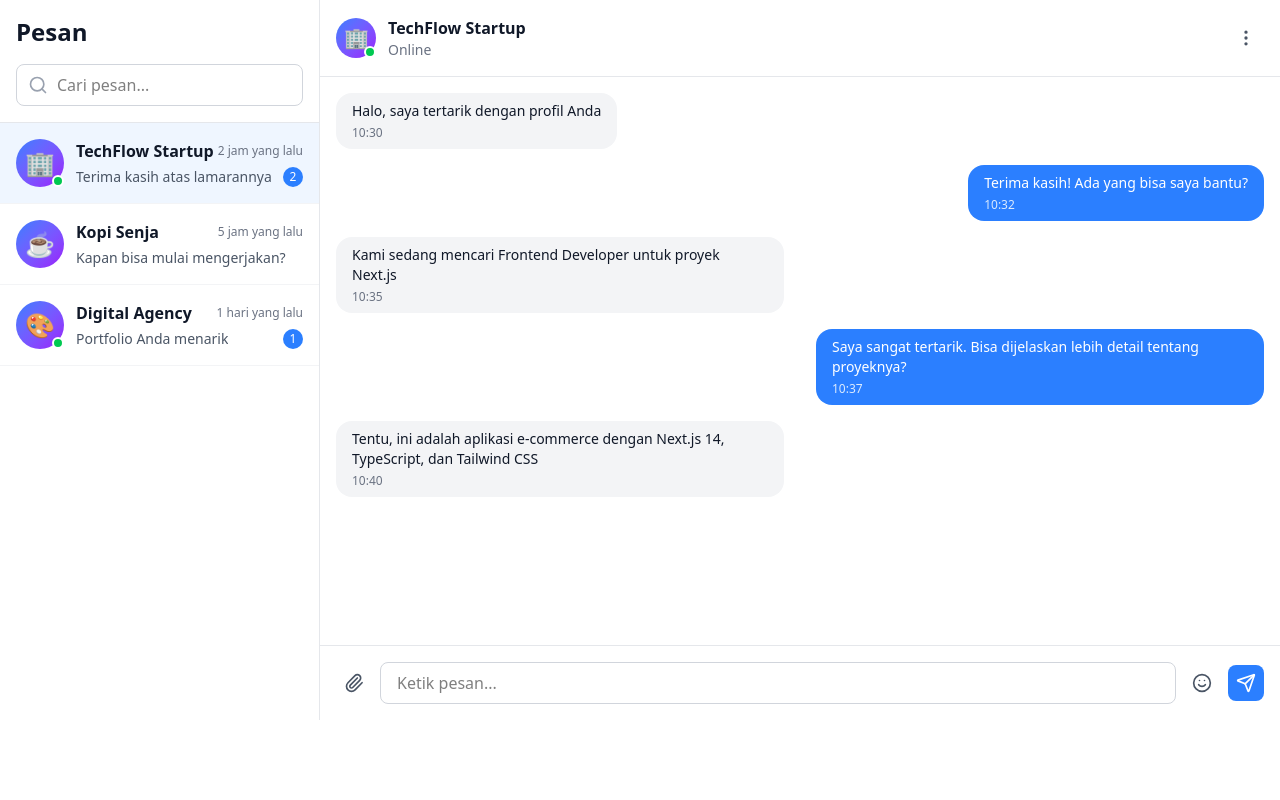
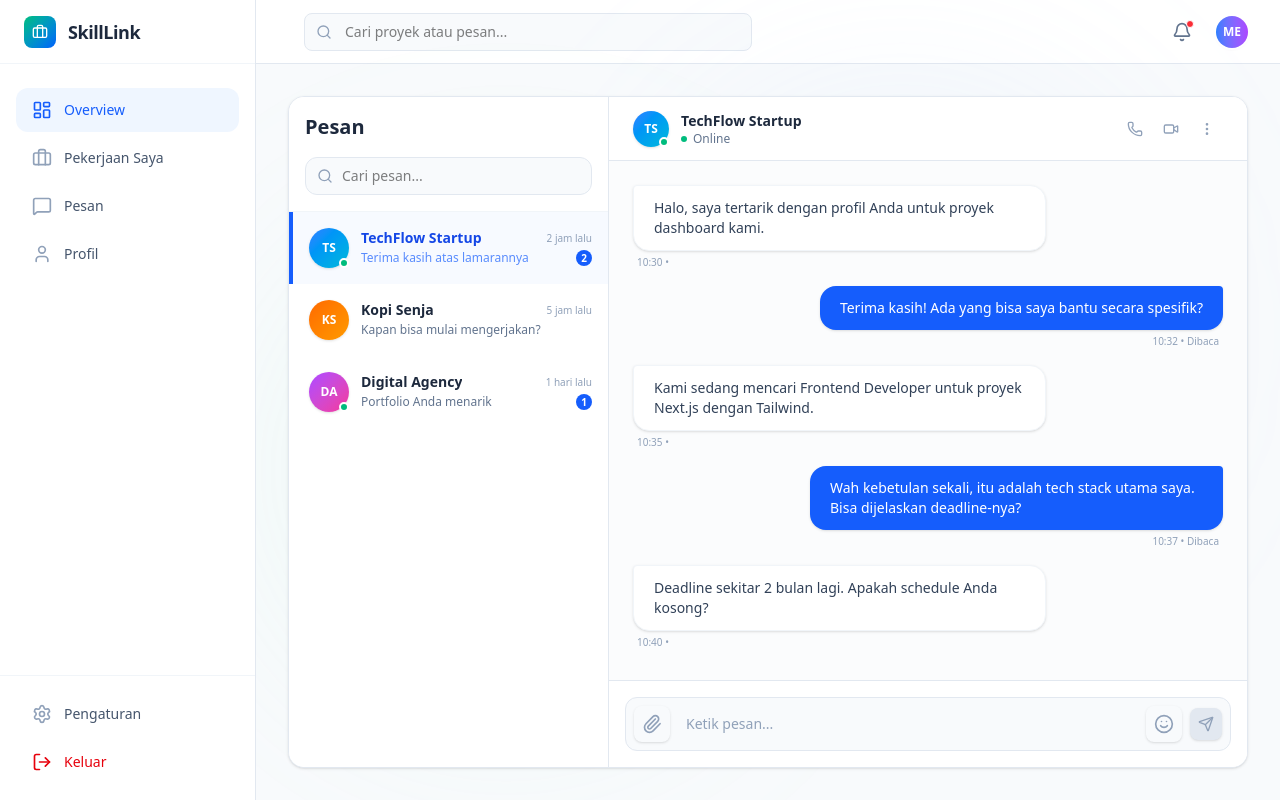
Before and after one commit to KodingMulu/SkillLink, a Next.js app in the folder web/: page /dashboard/freelancer/messages in a window 1280 px wide. Built offline with nearby package versions, Linux system fonts and the light colour scheme.

Commit message:
update: change messages screen

```diff
--- a/web/src/app/auth/login/page.tsx
+++ b/web/src/app/auth/login/page.tsx
@@ -132,7 +132,7 @@ export default function LoginPage() {
               </label>
             </div>
             <Link
-              href="/auth/forget-password"
+              href="/auth/forgot-password"
               className="text-sm text-blue-600 hover:text-blue-700 font-medium hover:underline"
             >
               Lupa password?
--- a/web/src/app/dashboard/freelancer/messages/page.tsx
+++ b/web/src/app/dashboard/freelancer/messages/page.tsx
@@ -1,7 +1,8 @@
 'use client';
 
 import { useState } from 'react';
-import { Send, Search, MoreVertical, Paperclip, Smile } from 'lucide-react';
+import DashboardLayout from '../../DashboardLayout'; // Sesuaikan path import
+import { Send, Search, MoreVertical, Paperclip, Smile, Phone, Video } from 'lucide-react';
 
 interface Message {
   id: string;
@@ -15,6 +16,8 @@ interface Chat {
   id: string;
   name: string;
   avatar: string;
+  initial: string; // Menambahkan inisial untuk fallback avatar
+  color: string; // Untuk variasi warna avatar
   lastMessage: string;
   timestamp: string;
   unread: number;
@@ -26,70 +29,75 @@ export default function MessagesPage() {
   const [messageText, setMessageText] = useState('');
   const [searchQuery, setSearchQuery] = useState('');
 
-  // Data dummy untuk daftar chat
+  // Data dummy yang disesuaikan styling-nya
   const chats: Chat[] = [
     {
       id: '1',
       name: 'TechFlow Startup',
-      avatar: '🏢',
+      avatar: '',
+      initial: 'TS',
+      color: 'from-blue-500 to-cyan-500',
       lastMessage: 'Terima kasih atas lamarannya',
-      timestamp: '2 jam yang lalu',
+      timestamp: '2 jam lalu',
       unread: 2,
       online: true
     },
     {
       id: '2',
       name: 'Kopi Senja',
-      avatar: '☕',
+      avatar: '',
+      initial: 'KS',
+      color: 'from-orange-500 to-amber-500',
       lastMessage: 'Kapan bisa mulai mengerjakan?',
-      timestamp: '5 jam yang lalu',
+      timestamp: '5 jam lalu',
       unread: 0,
       online: false
     },
     {
       id: '3',
       name: 'Digital Agency',
-      avatar: '🎨',
+      avatar: '',
+      initial: 'DA',
+      color: 'from-purple-500 to-pink-500',
       lastMessage: 'Portfolio Anda menarik',
-      timestamp: '1 hari yang lalu',
+      timestamp: '1 hari lalu',
       unread: 1,
       online: true
     }
   ];
 
-  // Data dummy untuk pesan
   const [messages, setMessages] = useState<Message[]>([
     {
       id: '1',
-      text: 'Halo, saya tertarik dengan profil Anda',
+      text: 'Halo, saya tertarik dengan profil Anda untuk proyek dashboard kami.',
       sender: 'other',
       timestamp: '10:30',
       read: true
     },
     {
       id: '2',
-      text: 'Terima kasih! Ada yang bisa saya bantu?',
+      text: 'Terima kasih! Ada yang bisa saya bantu secara spesifik?',
       sender: 'me',
       timestamp: '10:32',
       read: true
     },
     {
       id: '3',
-      text: 'Kami sedang mencari Frontend Developer untuk proyek Next.js',
+      text: 'Kami sedang mencari Frontend Developer untuk proyek Next.js dengan Tailwind.',
       sender: 'other',
       timestamp: '10:35',
       read: true
     },
     {
       id: '4',
-      text: 'Saya sangat tertarik. Bisa dijelaskan lebih detail tentang proyeknya?',
+      text: 'Wah kebetulan sekali, itu adalah tech stack utama saya. Bisa dijelaskan deadline-nya?',
       sender: 'me',
       timestamp: '10:37',
       read: true
     },
     {
       id: '5',
-      text: 'Tentu, ini adalah aplikasi e-commerce dengan Next.js 14, TypeScript, dan Tailwind CSS',
+      text: 'Deadline sekitar 2 bulan lagi. Apakah schedule Anda kosong?',
       sender: 'other',
       timestamp: '10:40',
       read: false
@@ -111,61 +119,68 @@ export default function MessagesPage() {
   };
 
   const selectedChatData = chats.find(chat => chat.id === selectedChat);
-
   const filteredChats = chats.filter(chat =>
     chat.name.toLowerCase().includes(searchQuery.toLowerCase())
   );
 
   return (
-    <div className="flex h-[calc(100vh-80px)] bg-gray-50">
+    <DashboardLayout role="freelancer">
+      {/* Container utama dibuat rounded dan shadow agar menyatu dengan dashboard card */}
+      <div className="bg-white rounded-2xl border border-slate-200 shadow-sm overflow-hidden h-[calc(100vh-8rem)] flex">
+
         {/* Sidebar - Daftar Chat */}
-      <div className="w-80 bg-white border-r border-gray-200 flex flex-col">
-        {/* Header */}
-        <div className="p-4 border-b border-gray-200">
-          <h1 className="text-2xl font-bold text-gray-900 mb-4">Pesan</h1>
-
-          {/* Search Bar */}
+        <div className="w-80 border-r border-slate-200 flex flex-col bg-white">
+          {/* Header Sidebar */}
+          <div className="p-4 border-b border-slate-100">
+            <h1 className="text-xl font-bold text-slate-800 mb-4">Pesan</h1>
             <div className="relative">
-            <Search className="absolute left-3 top-1/2 transform -translate-y-1/2 text-gray-400 w-5 h-5" />
+              <Search className="absolute left-3 top-1/2 transform -translate-y-1/2 text-slate-400 w-4 h-4" />
               <input
                 type="text"
                 placeholder="Cari pesan..."
                 value={searchQuery}
                 onChange={(e) => setSearchQuery(e.target.value)}
-              className="w-full pl-10 pr-4 py-2 border border-gray-300 rounded-lg focus:outline-none focus:ring-2 focus:ring-blue-500"
+                className="w-full pl-9 pr-4 py-2 bg-slate-50 border border-slate-200 rounded-xl text-sm focus:outline-none focus:ring-2 focus:ring-blue-500/20 focus:border-blue-500 transition-all"
               />
             </div>
           </div>
 
-        {/* Daftar Chat */}
-        <div className="flex-1 overflow-y-auto">
+          {/* List Chat */}
+          <div className="flex-1 overflow-y-auto custom-scrollbar">
             {filteredChats.map((chat) => (
               <div
                 key={chat.id}
                 onClick={() => setSelectedChat(chat.id)}
-              className={`p-4 border-b border-gray-100 cursor-pointer hover:bg-gray-50 transition ${
-                selectedChat === chat.id ? 'bg-blue-50' : ''
+                className={`p-4 cursor-pointer hover:bg-slate-50 transition-colors border-l-4 ${
+                  selectedChat === chat.id
+                    ? 'bg-blue-50/50 border-blue-600'
+                    : 'border-transparent'
                 }`}
               >
                 <div className="flex items-start space-x-3">
                   <div className="relative">
-                  <div className="w-12 h-12 bg-gradient-to-br from-blue-500 to-purple-600 rounded-full flex items-center justify-center text-2xl">
-                    {chat.avatar}
+                    {/* Avatar Gradient Style */}
+                    <div className={`w-10 h-10 bg-gradient-to-br ${chat.color} rounded-full flex items-center justify-center text-white text-xs font-bold shadow-sm`}>
+                      {chat.initial}
                     </div>
                     {chat.online && (
-                    <div className="absolute bottom-0 right-0 w-3 h-3 bg-green-500 rounded-full border-2 border-white"></div>
+                      <div className="absolute bottom-0 right-0 w-2.5 h-2.5 bg-emerald-500 rounded-full border-2 border-white"></div>
                     )}
                   </div>
 
                   <div className="flex-1 min-w-0">
-                  <div className="flex items-center justify-between mb-1">
-                    <h3 className="font-semibold text-gray-900 truncate">{chat.name}</h3>
-                    <span className="text-xs text-gray-500">{chat.timestamp}</span>
+                    <div className="flex items-center justify-between mb-0.5">
+                      <h3 className={`text-sm font-semibold truncate ${selectedChat === chat.id ? 'text-blue-700' : 'text-slate-800'}`}>
+                        {chat.name}
+                      </h3>
+                      <span className="text-[10px] text-slate-400">{chat.timestamp}</span>
                     </div>
                     <div className="flex items-center justify-between">
-                    <p className="text-sm text-gray-600 truncate">{chat.lastMessage}</p>
+                      <p className={`text-xs truncate ${selectedChat === chat.id ? 'text-blue-600/70' : 'text-slate-500'}`}>
+                        {chat.lastMessage}
+                      </p>
                       {chat.unread > 0 && (
-                      <span className="ml-2 bg-blue-500 text-white text-xs rounded-full w-5 h-5 flex items-center justify-center">
+                        <span className="ml-2 bg-blue-600 text-white text-[10px] font-bold rounded-full w-4 h-4 flex items-center justify-center">
                           {chat.unread}
                         </span>
                       )}
@@ -177,65 +192,76 @@ export default function MessagesPage() {
           </div>
         </div>
 
-      {/* Area Chat */}
+        {/* Area Chat Utama */}
         {selectedChat ? (
           <div className="flex-1 flex flex-col bg-white">
-          {/* Header Chat */}
-          <div className="p-4 border-b border-gray-200 flex items-center justify-between">
+            {/* Chat Header */}
+            <div className="h-16 px-6 border-b border-slate-200 flex items-center justify-between bg-white/80 backdrop-blur-sm z-10">
               <div className="flex items-center space-x-3">
                 <div className="relative">
-                <div className="w-10 h-10 bg-gradient-to-br from-blue-500 to-purple-600 rounded-full flex items-center justify-center text-xl">
-                  {selectedChatData?.avatar}
+                  <div className={`w-9 h-9 bg-gradient-to-br ${selectedChatData?.color} rounded-full flex items-center justify-center text-white text-xs font-bold shadow-sm`}>
+                    {selectedChatData?.initial}
                   </div>
                   {selectedChatData?.online && (
-                  <div className="absolute bottom-0 right-0 w-3 h-3 bg-green-500 rounded-full border-2 border-white"></div>
+                    <div className="absolute bottom-0 right-0 w-2.5 h-2.5 bg-emerald-500 rounded-full border-2 border-white"></div>
                   )}
                 </div>
                 <div>
-                <h2 className="font-semibold text-gray-900">{selectedChatData?.name}</h2>
-                <p className="text-sm text-gray-500">
-                  {selectedChatData?.online ? 'Online' : 'Offline'}
-                </p>
+                  <h2 className="text-sm font-bold text-slate-800">{selectedChatData?.name}</h2>
+                  <div className="flex items-center text-xs text-slate-500">
+                    {selectedChatData?.online ? (
+                      <>
+                        <span className="w-1.5 h-1.5 bg-emerald-500 rounded-full mr-1.5"></span>
+                        Online
+                      </>
+                    ) : 'Offline'}
+                  </div>
                 </div>
               </div>
 
-            <button className="p-2 hover:bg-gray-100 rounded-lg transition">
-              <MoreVertical className="w-5 h-5 text-gray-600" />
+              <div className="flex items-center space-x-1">
+                <button className="p-2 text-slate-400 hover:text-blue-600 hover:bg-blue-50 rounded-full transition-colors">
+                    <Phone className="w-4 h-4" />
+                </button>
+                <button className="p-2 text-slate-400 hover:text-blue-600 hover:bg-blue-50 rounded-full transition-colors">
+                    <Video className="w-4 h-4" />
+                </button>
+                <button className="p-2 text-slate-400 hover:text-slate-600 hover:bg-slate-50 rounded-full transition-colors">
+                  <MoreVertical className="w-4 h-4" />
                 </button>
               </div>
+            </div>
 
-          {/* Area Pesan */}
-          <div className="flex-1 overflow-y-auto p-4 space-y-4">
+            {/* Bubble Pesan */}
+            <div className="flex-1 overflow-y-auto p-6 space-y-4 bg-slate-50/50">
               {messages.map((message) => (
                 <div
                   key={message.id}
                   className={`flex ${message.sender === 'me' ? 'justify-end' : 'justify-start'}`}
                 >
+                  <div className={`flex flex-col ${message.sender === 'me' ? 'items-end' : 'items-start'} max-w-[70%]`}>
                     <div
-                  className={`max-w-md px-4 py-2 rounded-2xl ${
+                      className={`px-5 py-3 text-sm shadow-sm ${
                         message.sender === 'me'
-                      ? 'bg-blue-500 text-white'
-                      : 'bg-gray-100 text-gray-900'
+                          ? 'bg-blue-600 text-white rounded-2xl rounded-tr-sm'
+                          : 'bg-white text-slate-700 border border-slate-100 rounded-2xl rounded-tl-sm'
                       }`}
                     >
-                  <p className="text-sm">{message.text}</p>
-                  <p
-                    className={`text-xs mt-1 ${
-                      message.sender === 'me' ? 'text-blue-100' : 'text-gray-500'
-                    }`}
-                  >
-                    {message.timestamp}
-                  </p>
+                      {message.text}
+                    </div>
+                    <span className="text-[10px] text-slate-400 mt-1 px-1">
+                        {message.timestamp} • {message.sender === 'me' && (message.read ? 'Dibaca' : 'Terkirim')}
+                    </span>
                   </div>
                 </div>
               ))}
             </div>
 
-          {/* Input Pesan */}
-          <div className="p-4 border-t border-gray-200">
-            <div className="flex items-center space-x-2">
-              <button className="p-2 hover:bg-gray-100 rounded-lg transition">
-                <Paperclip className="w-5 h-5 text-gray-600" />
+            {/* Input Footer */}
+            <div className="p-4 bg-white border-t border-slate-200">
+              <div className="flex items-center gap-2 bg-slate-50 p-2 rounded-xl border border-slate-200">
+                <button className="p-2 text-slate-400 hover:text-blue-600 hover:bg-white rounded-lg transition-all shadow-sm">
+                  <Paperclip className="w-5 h-5" />
                 </button>
 
                 <input
@@ -244,31 +270,39 @@ export default function MessagesPage() {
                   value={messageText}
                   onChange={(e) => setMessageText(e.target.value)}
                   onKeyPress={(e) => e.key === 'Enter' && handleSendMessage()}
-                className="flex-1 px-4 py-2 border border-gray-300 rounded-lg focus:outline-none focus:ring-2 focus:ring-blue-500"
+                  className="flex-1 bg-transparent border-none text-sm text-slate-800 placeholder-slate-400 focus:outline-none px-2"
                 />
 
-              <button className="p-2 hover:bg-gray-100 rounded-lg transition">
-                <Smile className="w-5 h-5 text-gray-600" />
+                <button className="p-2 text-slate-400 hover:text-amber-500 hover:bg-white rounded-lg transition-all shadow-sm">
+                  <Smile className="w-5 h-5" />
                 </button>
 
                 <button
                   onClick={handleSendMessage}
-                className="p-2 bg-blue-500 hover:bg-blue-600 text-white rounded-lg transition"
+                  disabled={!messageText.trim()}
+                  className={`p-2 rounded-lg transition-all shadow-sm flex items-center justify-center
+                    ${messageText.trim()
+                      ? 'bg-blue-600 text-white hover:bg-blue-700 hover:shadow-md'
+                      : 'bg-slate-200 text-slate-400 cursor-not-allowed'}`}
                 >
-                <Send className="w-5 h-5" />
+                  <Send className="w-4 h-4" />
                 </button>
               </div>
             </div>
           </div>
         ) : (
-        <div className="flex-1 flex items-center justify-center bg-gray-50">
-          <div className="text-center">
-            <div className="text-6xl mb-4">💬</div>
-            <h2 className="text-xl font-semibold text-gray-900 mb-2">Pilih Percakapan</h2>
-            <p className="text-gray-600">Pilih chat dari daftar untuk mulai berkirim pesan</p>
+          /* Empty State */
+          <div className="flex-1 flex flex-col items-center justify-center bg-slate-50/50">
+            <div className="w-24 h-24 bg-blue-100 rounded-full flex items-center justify-center mb-4 animate-pulse">
+                <Search className="w-10 h-10 text-blue-500" />
             </div>
+            <h2 className="text-xl font-bold text-slate-800 mb-2">Pilih Percakapan</h2>
+            <p className="text-slate-500 text-sm max-w-xs text-center">
+              Pilih salah satu kontak di sebelah kiri untuk mulai berdiskusi mengenai proyek Anda.
+            </p>
           </div>
         )}
       </div>
+    </DashboardLayout>
   );
 }
```
Lines whose indentation alone changed are shown as unchanged.
